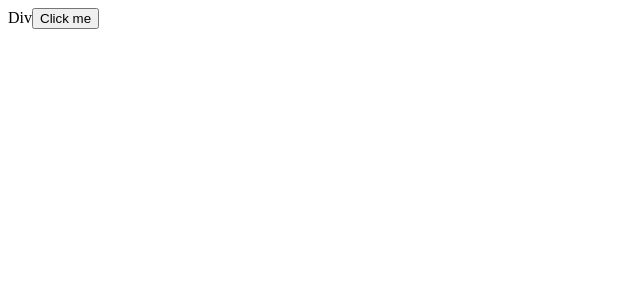
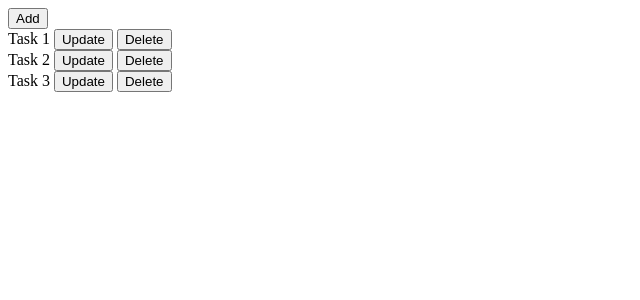
Before and after one commit to mrthetkhine/TuringJSReact7thBatch, a Next.js app in the folder frontend/: page / in a window 1280 px wide. Shown: the top 300 px of the page, without its empty margins (0-640 px from the left). Built offline with nearby package versions, Linux system fonts and the light colour scheme.

Commit message:
add state

```diff
--- a/frontend/next.config.js
+++ b/frontend/next.config.js
@@ -1,4 +1,6 @@
 /** @type {import('next').NextConfig} */
-const nextConfig = {}
+const nextConfig = {
+    reactStrictMode: false
+}
 
 module.exports = nextConfig
--- a/frontend/package.json
+++ b/frontend/package.json
@@ -9,9 +9,10 @@
     "lint": "next lint"
   },
   "dependencies": {
+    "next": "14.0.4",
     "react": "^18",
     "react-dom": "^18",
-    "next": "14.0.4"
+    "use-immer": "^0.9.0"
   },
   "devDependencies": {
     "eslint": "^8",
--- /dev/null
+++ b/frontend/src/app/components/Counter.js
@@ -0,0 +1,27 @@
+"use client";
+import { useState } from 'react';
+
+export default function Counter()
+{
+    const [count,setCount] = useState(0);
+    const [date,setDate] = useState(new Date())
+    console.log('Re render');
+    const incHandler = ()=>{
+        //count++;
+        setCount(count+1);
+        setDate(new Date());
+        console.log("Count is "+count);
+    }
+    const timeChangeHandler =()=>{
+        setDate(new Date());
+    }
+    return (<div>
+        Counter {count}
+        <br/>
+        Date {date.toString()}
+        <button type={"button"}
+            onClick={incHandler}>+</button>
+        <button type={"button"}
+                onClick={timeChangeHandler}>Change</button>
+    </div>);
+}
--- /dev/null
+++ b/frontend/src/app/components/rendering/CounterProblem.js
@@ -0,0 +1,23 @@
+"use client";
+import { useState } from 'react';
+export default function CounterProblem() {
+    let counter = 0;
+    const [number, setNumber] = useState(0);
+
+    const handler =()=>{
+        //setNumber(number=>number + 1);
+        //setNumber(number=>number + 1);
+        setNumber(number+5);
+        //setNumber(number+5);
+        setNumber(number=>number + 1);
+        console.log('After set ',number);
+        counter++;
+    };
+    console.log("Counter in re-render ",counter);
+    return (
+        <>
+            <h1>{number}</h1>
+            <button onClick={handler}>+3</button>
+        </>
+    )
+}
--- /dev/null
+++ b/frontend/src/app/components/rendering/EqualityDemo.js
@@ -0,0 +1,37 @@
+"use client";
+import { useImmer } from 'use-immer';
+import {useState} from "react";
+
+export default function EqualityDemo()
+{
+    /*
+    const [state,setState] = useState({
+        name : "TK",
+        address: {
+            city: "ygn"
+        }
+    });
+
+     */
+    const [state,setState] = useImmer({
+        name : "TK",
+        address: {
+            city: "ygn"
+        }
+    });
+    const handler = ()=>{
+        //setState(new String('hello'));
+
+        setState(state=>{
+            state.address.city="Somewhere";
+        });
+    }
+    console.log('Render');
+    return (<div>
+        {state.address.city}
+        <button type={"button"}
+                onClick={handler}>
+            Change
+        </button>
+    </div>);
+}
--- /dev/null
+++ b/frontend/src/app/components/rendering/Parent.js
@@ -0,0 +1,19 @@
+"use client"
+import {useState} from "react";
+import Counter from "../Counter";
+
+export default function Parent()
+{
+    const [count,setCount]=useState(0);
+    const countHandler=()=>{
+        setCount(count+1);
+    };
+    console.log("Parent render");
+    return(<div>
+        Parent counter {count}
+        <button
+            type={"button"}
+            onClick={countHandler}>Parent +</button>
+        <Counter/>
+    </div>);
+}
--- /dev/null
+++ b/frontend/src/app/components/rendering/Snapshot.js
@@ -0,0 +1,28 @@
+"use client";
+import { useState } from 'react';
+
+export default function Snapshot() {
+    const [isSent, setIsSent] = useState(false);
+    const [message, setMessage] = useState('Hi!');
+    if (isSent) {
+        return <h1>Your message is on its way!</h1>
+    }
+    return (
+        <form onSubmit={(e) => {
+            e.preventDefault();
+            setIsSent(true);
+            sendMessage(message);
+        }}>
+      <textarea
+          placeholder="Message"
+          value={message}
+          onChange={e => setMessage(e.target.value)}
+      />
+            <button type="submit">Send</button>
+        </form>
+    );
+}
+function sendMessage(msg)
+{
+
+}
--- /dev/null
+++ b/frontend/src/app/components/rendering/Timer.js
@@ -0,0 +1,17 @@
+"use client";
+import {useState,useEffect} from "react";
+
+
+export default function Timer()
+{
+    const [time,setTime] = useState(new Date());
+    useEffect(()=>{
+        setInterval(()=>{
+            setTime(new Date());
+        },1000);
+    })
+    return (<div>
+        <h1>Timer</h1>
+        <div>{time.toString()}</div>
+    </div>);
+}
--- /dev/null
+++ b/frontend/src/app/components/rendering/TodoListDemo.js
@@ -0,0 +1,64 @@
+"use client"
+import {useState} from "react";
+
+let initial = [
+    {
+        id:1,
+        title: 'Task 1'
+    },
+    {
+        id:2,
+        title: 'Task 2'
+    },
+    {
+        id:3,
+        title: 'Task 3'
+    },
+]
+let id= 4;
+function nextTodo()
+{
+    return {
+        id,
+        title: 'Task '+(id++)
+    }
+}
+export default function TodoListDemo()
+{
+    const [todos,setTodos] =useState(initial);
+    const addHandler =()=>{
+        const newTodo = nextTodo();
+        console.log('New todo ',newTodo);
+        setTodos([...todos,newTodo]);
+    }
+    const updateHandler= (todo)=>{
+        console.log('updateHandler todo ',todo);
+        todo.title = todo.title+'Updated';
+        setTodos(todos.map(item=> item.id==todo.id?todo:item));
+    };
+    const deleteHandler= (todo)=>{
+        console.log('Delete todo ',todo);
+        setTodos(todos.filter(item=>item.id!=todo.id));
+    };
+    return (<div>
+        <button type={"button"}
+                onClick={addHandler}>Add</button>
+        {
+            todos.map(todo=>{
+                return <div key={todo.id}>
+                    {todo.title}
+                    &nbsp;
+                    <button type={"button"}
+                            onClick={()=>updateHandler(todo)}>
+                        Update
+                    </button>
+                    &nbsp;
+                    <button type={"button"}
+                        onClick={()=>deleteHandler(todo)}>
+                        Delete
+                    </button>
+                </div>
+            })
+        }
+    </div>);
+}
--- a/frontend/src/app/page.js
+++ b/frontend/src/app/page.js
@@ -13,6 +13,14 @@ import ListDemo from "./components/ListDemo";
 import TableDemo from "./components/TableDemo";
 import TimeDemo from "./components/TimeDemo";
 import EventDemo from "./components/events/EventDemo";
+import Counter from "./components/Counter";
+import Parent from "./components/rendering/Parent";
+import Timer from "./components/rendering/Timer";
+import Snapshot from "./components/rendering/Snapshot";
+import CounterProblem from "./components/rendering/CounterProblem";
+import EqualityDemo from "./components/rendering/EqualityDemo";
+import Link from "next/link";
+import TodoListDemo from "./components/rendering/TodoListDemo";
 export default function Home() {
     console.log('CreateElement ',React.createElement);
 
@@ -49,7 +57,17 @@ export default function Home() {
           {/*<ListDemo/>*/}
           {/*<TableDemo/>*/}
          {/* <TimeDemo date={date}/>*/}
-          <EventDemo/>
+         {/* <EventDemo/>*/}
+        {/*  <Counter/>*/}
+         {/* <hr/>
+          <Counter/>*/}
+          {/*<Parent/>*/}
+         {/* <Timer/>*/}
+          {/*<Snapshot/>*/}
+        {/*  <CounterProblem/>*/}
+        {/*  <EqualityDemo/>*/}
+         {/* <ListDemo/>*/}
+          <TodoListDemo/>
       </div>
     </main>
   )
```
Also changed, not shown: 1 other file (tests, documents, lock files or other folders).
